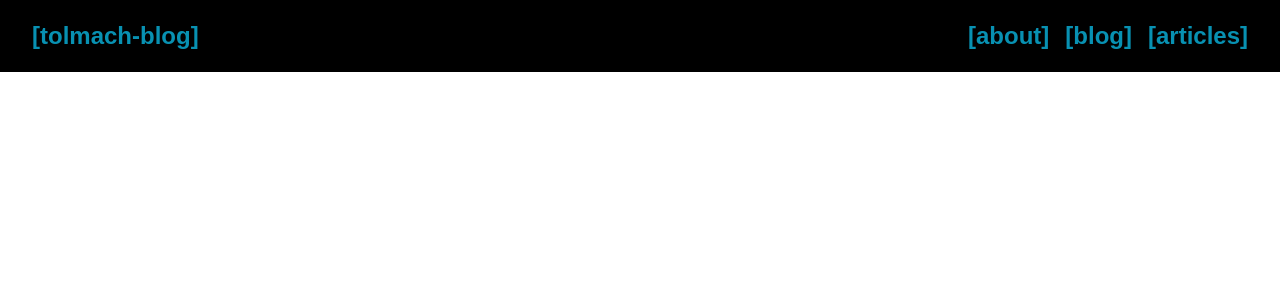
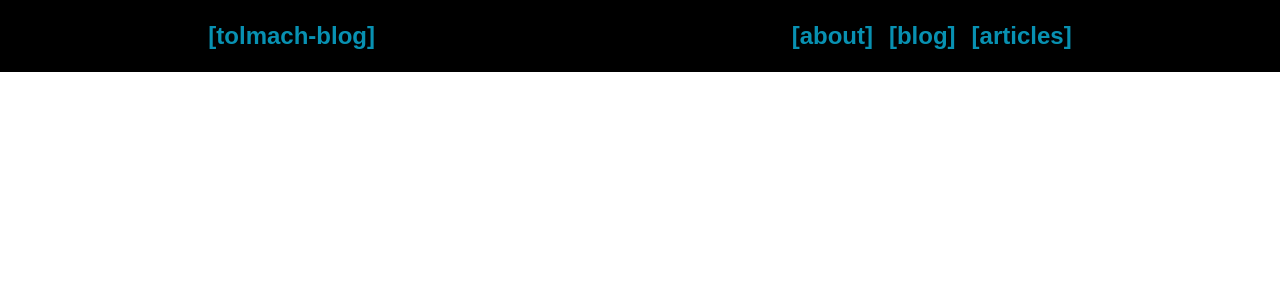
Before and after one commit to Guzime/tolmach-blog-ui, a Next.js app: page / in a window 1280 px wide. Shown: the top 300 px of the page. Built offline with nearby package versions, Linux system fonts and the light colour scheme.

Commit message:
Remove useless class

```diff
--- a/app/components/navbar.tsx
+++ b/app/components/navbar.tsx
@@ -6,9 +6,12 @@ const NavBar: React.FC = () => {
   return (
     <div>
       <nav className="w-full bg-black fixed top-0 left-0 right-0 z-10">
-        <div className="justify-between px-4 mx-auto lg:max-w-7xl md:items-center md:flex md:px-8">
+        {/* justify-around равонмерное распределение с отступами по краям */}
+        {/* px-10  равонмерное распределение с отступами по краям */}
+        {/* flex  если flex не использовать то блочные элементы (div) будут идти столбиком  */}
+        <div className="flex justify-around items-center">
           <div>
-            <div className="flex items-center justify-between py-3 md:py-5 md:block">
+            <div className=" md:py-5 ">
               {/* Логотип */}
               <Link href="/">
                 <h2 className="text-2xl text-cyan-600 font-bold">
```
Also changed, not shown: tsconfig.json (+18 -4 lines).
